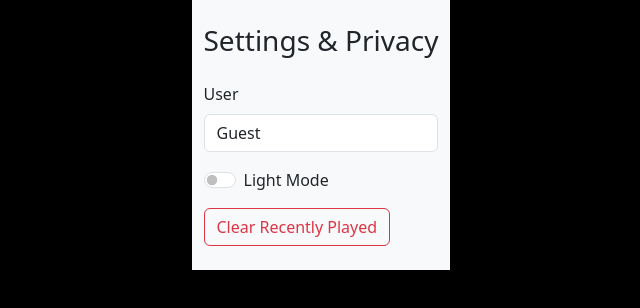
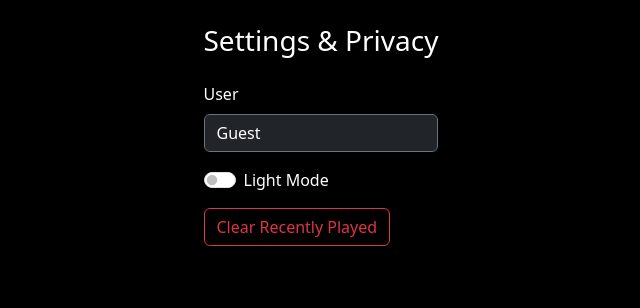
Before and after one commit to teligent-technology/Music-Application, a React (Vite) app in the folder Frontend/: page /settings in a window 1280 px wide. Shown: the top 308 px of the page, without its empty margins (319-959 px from the left). Built offline with nearby package versions, Linux system fonts and the light colour scheme.

Commit message:
Some message

```diff
--- a/Frontend/src/Components/Recent.jsx
+++ b/Frontend/src/Components/Recent.jsx
@@ -4,13 +4,12 @@ import { FaPlay, FaPause, FaStepBackward, FaStepForward } from "react-icons/fa";
 
 const Recents = () => {
   const [recentSongs, setRecentSongs] = useState([]);
-  const [currentIndex, setCurrentIndex] = useState(null); // index of playing song
+  const [currentIndex, setCurrentIndex] = useState(null);
   const [isPlaying, setIsPlaying] = useState(false);
-  const [progress, setProgress] = useState(0); // 0 to 1
+  const [progress, setProgress] = useState(0);
   const audioRef = useRef(null);
   const progressRef = useRef(null);
 
-  // Load recent songs from localStorage and map to Songs array
   useEffect(() => {
     const stored = JSON.parse(localStorage.getItem("recentSongs")) || [];
     const mapped = stored
@@ -19,7 +18,6 @@ const Recents = () => {
     setRecentSongs(mapped);
   }, []);
 
-  // Cleanup audio on unmount
   useEffect(() => {
     return () => {
       if (audioRef.current) {
@@ -29,7 +27,6 @@ const Recents = () => {
     };
   }, []);
 
-  // Play song at given index
   const playSongAtIndex = useCallback((index) => {
     if (index < 0 || index >= recentSongs.length) return;
     if (audioRef.current) {
@@ -45,12 +42,10 @@ const Recents = () => {
     setCurrentIndex(index);
     setProgress(0);
 
-    // Update progress as audio plays
     audio.ontimeupdate = () => {
       setProgress(audio.currentTime / audio.duration || 0);
     };
 
-    // Auto play next on end
     audio.onended = () => {
       if (index + 1 < recentSongs.length) {
         playSongAtIndex(index + 1);
@@ -62,10 +57,8 @@ const Recents = () => {
     };
   }, [recentSongs]);
 
-  // Play/pause toggle
   const togglePlayPause = () => {
     if (!audioRef.current) {
-      // No audio loaded - play first song if any
       if (recentSongs.length > 0) playSongAtIndex(0);
       return;
     }
@@ -78,7 +71,6 @@ const Recents = () => {
     }
   };
 
-  // Play next song
   const playNext = () => {
     if (currentIndex === null) {
       if (recentSongs.length > 0) playSongAtIndex(0);
@@ -87,7 +79,6 @@ const Recents = () => {
     }
   };
 
-  // Play previous song
   const playPrevious = () => {
     if (currentIndex === null) {
       if (recentSongs.length > 0) playSongAtIndex(0);
@@ -96,7 +87,6 @@ const Recents = () => {
     }
   };
 
-  // Seek audio
   const handleSeek = (e) => {
     if (!audioRef.current) return;
     const rect = progressRef.current.getBoundingClientRect();
@@ -108,13 +98,13 @@ const Recents = () => {
   };
 
   return (
-    <div className="container py-4">
+    <div className="min-vh-100 py-4" style={{ backgroundColor: "#000", color: "#fff" }}>
+      <div className="container">
         <h3 className="mb-4">Recently Played</h3>
         {recentSongs.length === 0 ? (
           <p className="text-muted">No recently played songs yet.</p>
         ) : (
           <>
-          {/* Player Controls */}
             <div className="mb-4 p-3 bg-dark text-white rounded shadow d-flex flex-column align-items-center">
               <div className="mb-2">
                 <strong>
@@ -124,7 +114,6 @@ const Recents = () => {
                 </strong>
               </div>
 
-            {/* Progress Bar */}
               <div
                 ref={progressRef}
                 onClick={handleSeek}
@@ -147,7 +136,6 @@ const Recents = () => {
                 />
               </div>
 
-            {/* Controls */}
               <div>
                 <button className="btn btn-secondary me-3" onClick={playPrevious} disabled={currentIndex === 0 || currentIndex === null}>
                   <FaStepBackward />
@@ -161,14 +149,11 @@ const Recents = () => {
               </div>
             </div>
 
-          {/* Song List */}
             <div className="row row-cols-1 row-cols-md-3 g-4">
               {recentSongs.map((song, index) => (
                 <div key={song.Id} className="col">
                   <div
-                  className={`card h-100 bg-dark text-white ${
-                    currentIndex === index ? "border border-primary" : ""
-                  }`}
+                    className={`card h-100 bg-dark text-white ${currentIndex === index ? "border border-primary" : ""}`}
                     style={{ cursor: "pointer" }}
                     onClick={() => playSongAtIndex(index)}
                   >
@@ -194,6 +179,7 @@ const Recents = () => {
           </>
         )}
       </div>
+    </div>
   );
 };
 
--- a/Frontend/src/Components/Setting.jsx
+++ b/Frontend/src/Components/Setting.jsx
@@ -23,12 +23,15 @@ const Settings = () => {
   };
 
   return (
-    <div className={`container py-4 ${darkMode ? "bg-dark text-white" : "bg-light text-dark"}`}>
+    <div className="min-vh-100 py-4" style={{ backgroundColor: "#000", color: "#fff" }}>
+      <div className="container">
         <h3 className="mb-4">Settings & Privacy</h3>
 
         <div className="mb-3">
           <label className="form-label">User</label>
-        <div className="form-control">{user ? user.name : "Guest"}</div>
+          <div className="form-control bg-dark text-white border-secondary">
+            {user ? user.name : "Guest"}
+          </div>
         </div>
 
         <div className="form-check form-switch mb-3">
@@ -48,6 +51,7 @@ const Settings = () => {
           Clear Recently Played
         </button>
       </div>
+    </div>
   );
 };
 
```
Lines whose indentation alone changed are shown as unchanged.
